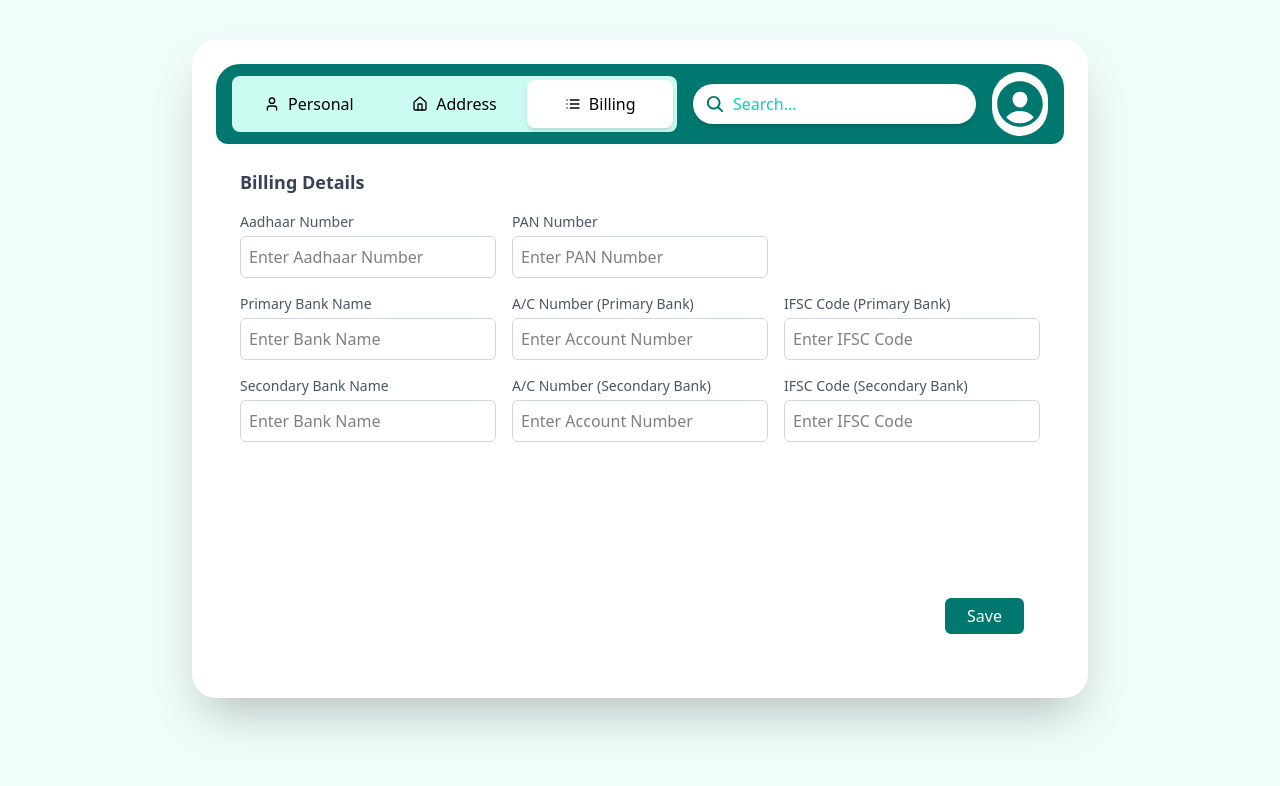
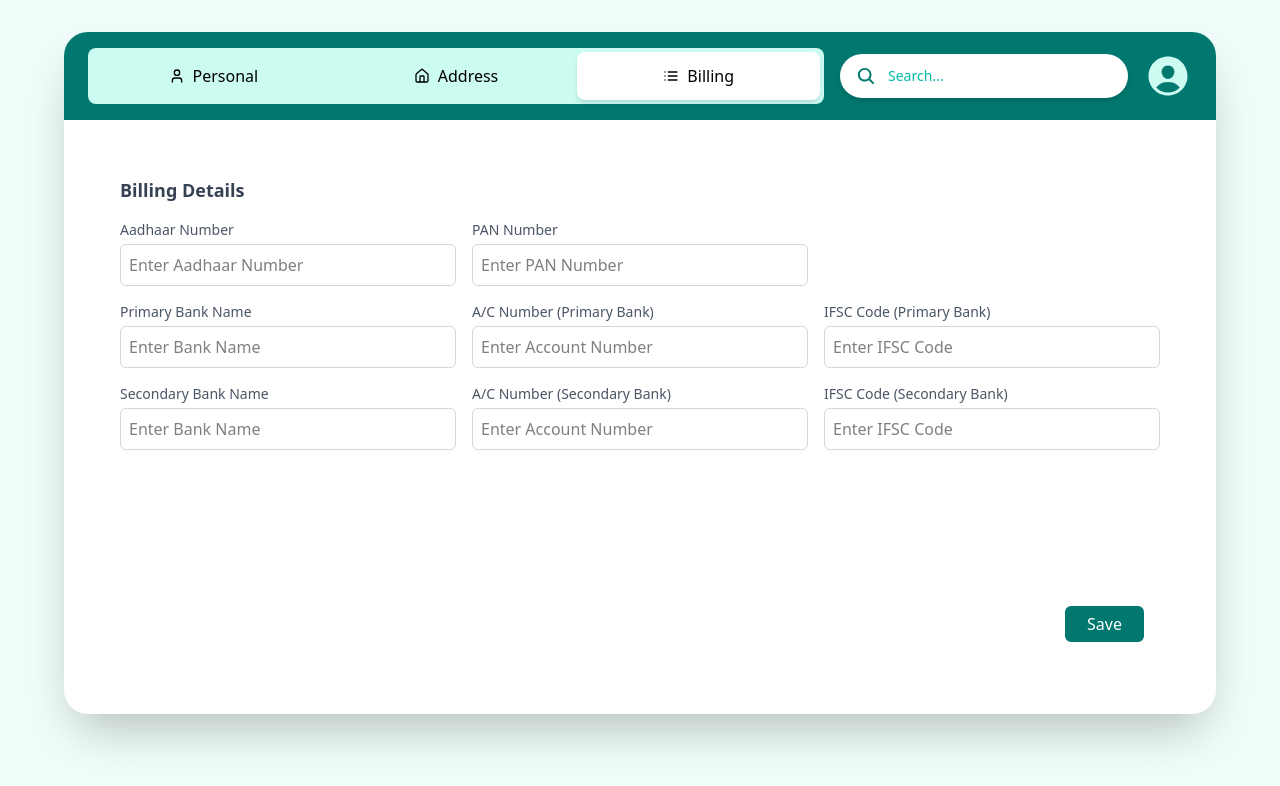
Before and after one commit to Ruturaj2003/multi-step-form-2, a React (Vite) app: page /cane-supplier/billing in a window 1280 px wide. Shown: the top 786 px of the page. Built offline with nearby package versions, Linux system fonts and the light colour scheme.

Commit message:
UI of personal Info

```diff
--- a/src/pages/caneSupplierForm/FormLayout.jsx
+++ b/src/pages/caneSupplierForm/FormLayout.jsx
@@ -64,37 +64,38 @@ const FormLayout = () => {
   };
 
   return (
-    <div className="bg-teal-50 w-screen min-h-screen flex justify-center items-start">
-      <div className="bg-white rounded-3xl shadow-2xl min-w-[70vw] max-w-[85vw] max-h-[90vh] mt-10 p-6 overflow-y-auto">
+    <div className="bg-teal-50 min-h-screen flex justify-center items-start p-4 lg:p-8">
+      <div className="bg-white rounded-3xl shadow-2xl w-full max-w-6xl overflow-hidden">
         {/* Top Bar Container */}
-        <div className="h-20 w-full gap-x-4 bg-teal-700 rounded-t-3xl rounded-b-xl flex justify-between px-4 items-center relative">
+        <div className="bg-teal-700 px-6 py-4 flex items-center justify-between gap-4">
           {/* Navigation Container */}
           <Navbar />
 
           {/* Search Bar */}
-          <div className="relative">
-            <div className="flex items-center bg-white px-3 py-2 rounded-full shadow-md">
-              <IoSearch className="text-teal-700 w-5 h-5" />
+          <div className="flex-1 max-w-xl relative">
+            <div className="flex items-center bg-white px-4 py-3 rounded-full shadow-md transition-all duration-200 focus-within:shadow-lg focus-within:ring-2 ring-teal-200">
+              <IoSearch className="text-teal-700 w-5 h-5 flex-shrink-0" />
               <input
                 type="text"
                 placeholder="Search..."
-                className="ml-2 outline-none bg-transparent text-teal-700 placeholder-teal-400"
+                className="ml-3 w-full outline-none bg-transparent text-teal-900 placeholder-teal-500 text-sm font-medium"
                 value={searchTerm}
                 onChange={handleSearch}
                 onKeyDown={handleKeyDown}
+                aria-label="Search contacts"
               />
             </div>
 
-            {/* Suggestions Dropdown with Fixed Height & Scroll */}
+            {/* Suggestions Dropdown */}
             {suggestions.length > 0 && (
-              <ul className="absolute left-0 mt-1 w-full bg-white border rounded-lg shadow-md z-10 max-h-40 overflow-y-auto">
+              <ul className="absolute left-0 right-0 mt-2 bg-white border border-teal-100 rounded-xl shadow-lg z-10 max-h-60 overflow-y-auto scrollbar-thin scrollbar-thumb-teal-200">
                 {suggestions.map((name, index) => (
                   <li
                     key={index}
-                    className={`px-4 py-2 cursor-pointer ${
+                    className={`px-4 py-3 cursor-pointer transition-colors duration-150 ${
                       activeIndex === index
-                        ? 'bg-teal-100'
-                        : 'hover:bg-teal-100'
+                        ? 'bg-teal-50 text-teal-900'
+                        : 'hover:bg-teal-50 text-teal-800'
                     }`}
                     onMouseEnter={() => setActiveIndex(index)}
                     onMouseLeave={() => setActiveIndex(-1)}
@@ -104,7 +105,7 @@ const FormLayout = () => {
                       setActiveIndex(-1);
                     }}
                   >
-                    {name}
+                    <span className="block text-sm font-medium">{name}</span>
                   </li>
                 ))}
               </ul>
@@ -112,13 +113,16 @@ const FormLayout = () => {
           </div>
 
           {/* Profile Picture */}
-          <div className="w-16 h-16 bg-white cursor-pointer rounded-full flex items-center justify-center">
-            <IoPersonCircle className="w-14 h-14 text-teal-700 rounded-full" />
-          </div>
+          <button className="flex-shrink-0 hover:opacity-80 transition-opacity duration-200">
+            <span className="sr-only">User profile</span>
+            <IoPersonCircle className="w-12 h-12 text-teal-100" />
+          </button>
         </div>
 
         {/* Form Content */}
-        <Outlet />
+        <div className="p-6 lg:p-8 overflow-y-auto max-h-[75vh]">
+          <Outlet />
+        </div>
       </div>
     </div>
   );
```
